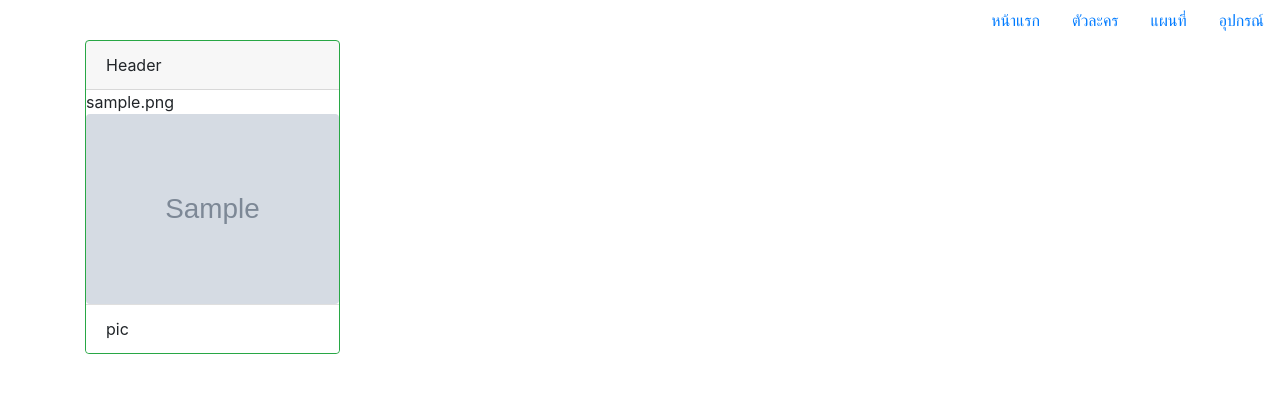
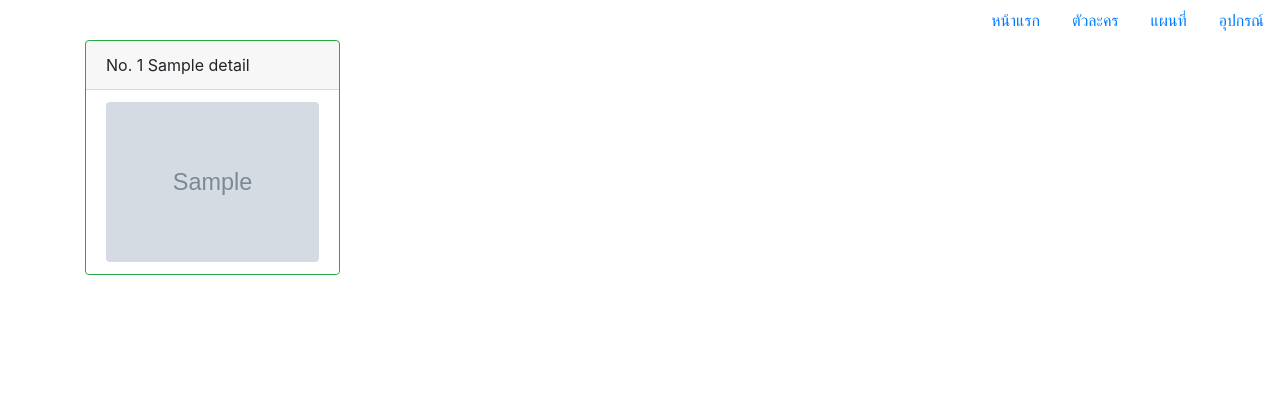
Before and after one commit to Linlijian/azurlanebasecom, a PHP site: page /charecter/charecter.php in a window 1280 px wide. Shown: the top 393 px of the page. Run offline with PHP 8.4, Linux system fonts and the light colour scheme; tables that the repository leaves empty or names only in its code hold one stand-in row (values such as "Sample post"); grey boxes marked "Sample" are stand-in pictures; data that the repository does not hold is empty; some libraries are stand-ins or nearby versions.

Commit message:
finish charecter list

```diff
--- a/charecter/charecter.php
+++ b/charecter/charecter.php
@@ -79,13 +79,12 @@
                     if ($result->num_rows > 0){
                         while($row = $result->fetch_assoc()){
                             // if ( $row["id"] % 4 != 0){
-                                 echo '<div class="col-3 ">';
+                                 echo '<div class="col-3">';
                                  echo '<div class="card border-success mb-3" style="max-width: 20rem;">';
-                                 echo '<div class="card-header">Header</div>';
-                                 echo $r = $row["pic"];
-                                 echo '<img class="img-fluid rounded" src="'."../img/charecter/".$r.'"  />' ;
+                                 echo '<div class="card-header">'."No. ".$row["cid"]."  ".$row["cn"].'</div>';
                                  echo '<ul class="list-group list-group-flush">';
-                                 echo '<li class="list-group-item">'."pic".'</li>';
+                                 echo '<li class="list-group-item">'.'<img class="img-fluid rounded " src="'."../img/charecter/".$row["pic"].'"  />'.'</li>';
+                                //  echo '<li class="list-group-item">'."AAAAA".'</li>';
                                  echo '</ul></div></div>';
                             // }
                         }
```
